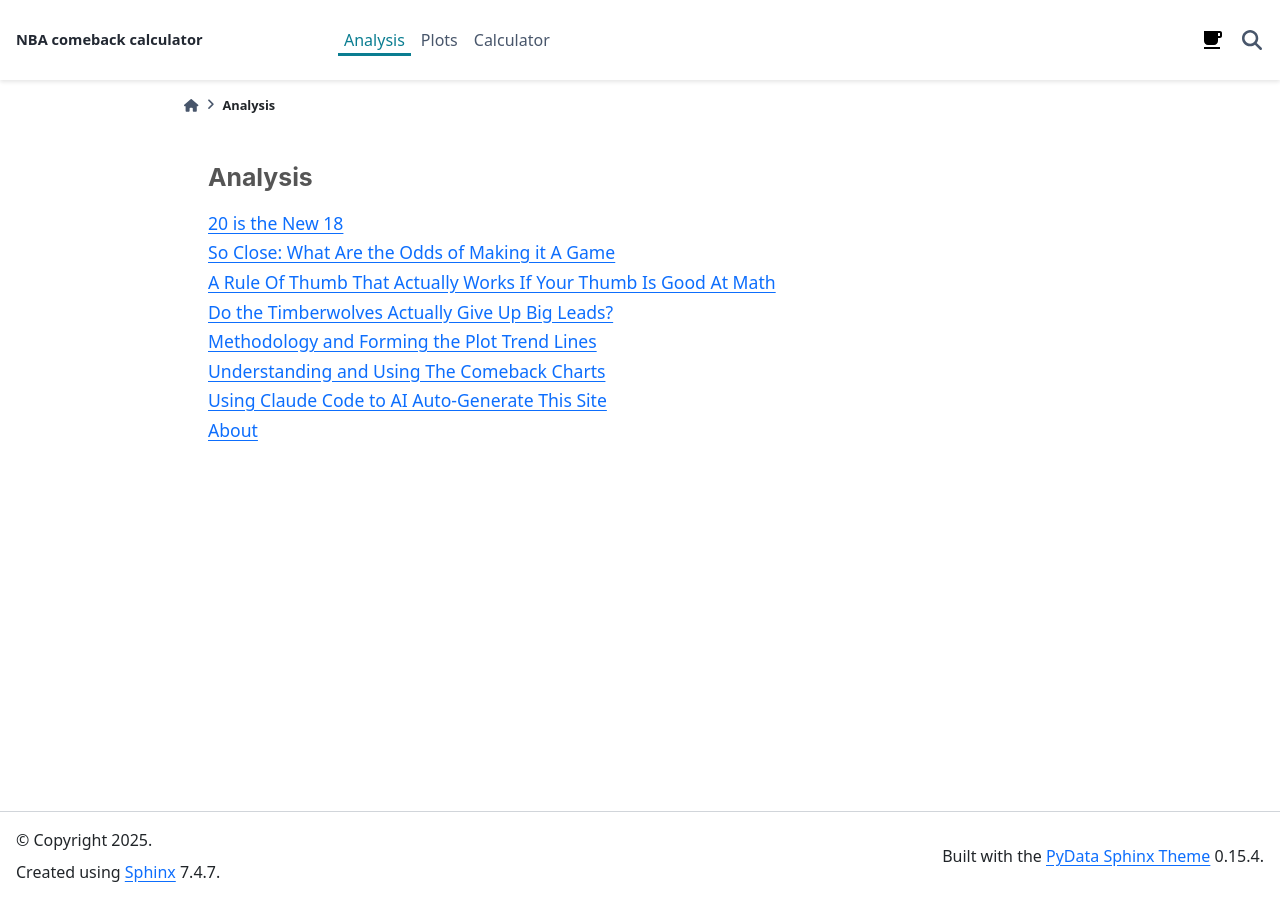
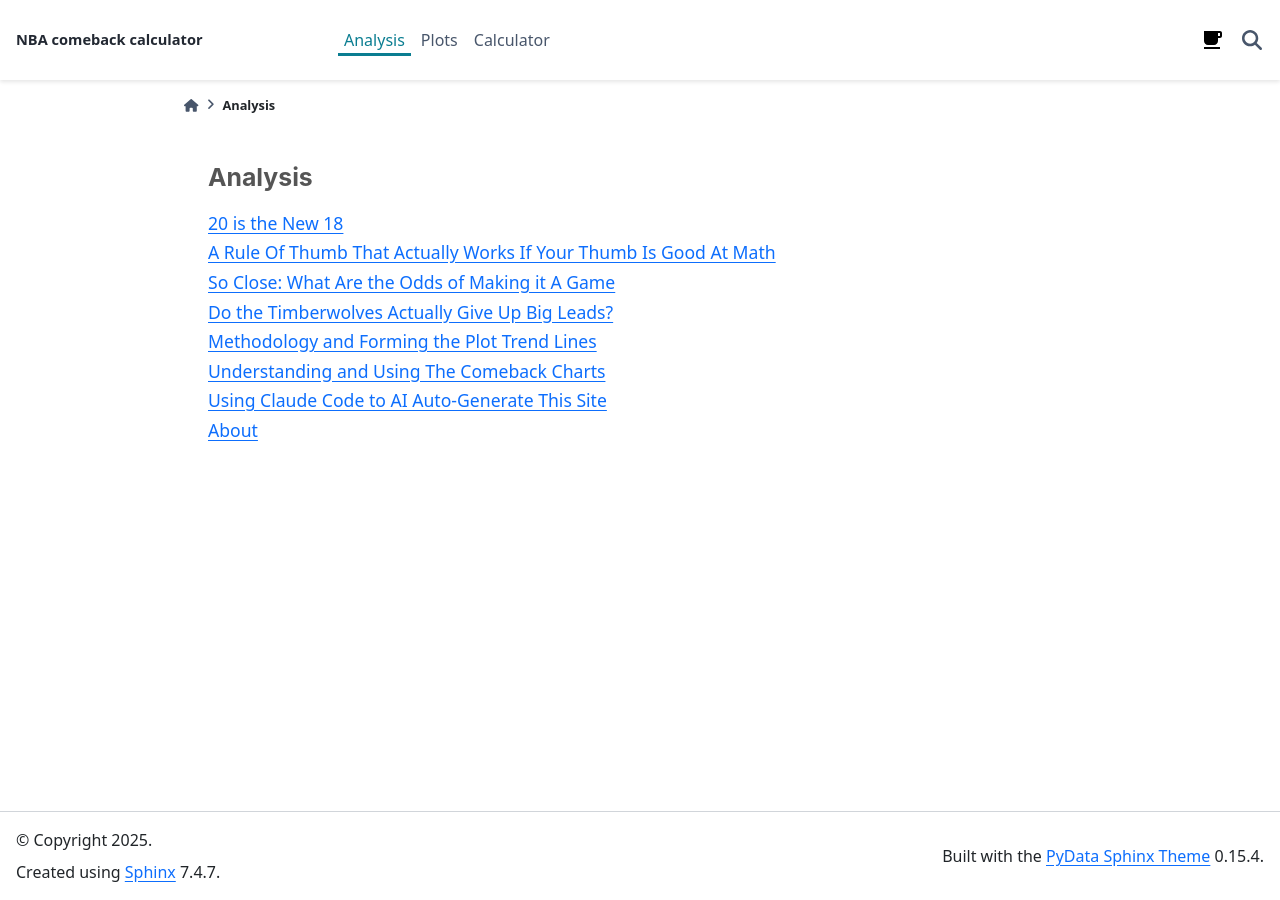
Before and after one commit to nba-comeback-calculator/nba-comeback-calculator, a Sphinx documentation site: the page built from docs/frontend/source/analysis/index.rst, in a window 1280 px wide. Built offline with Sphinx 7.4.7 and the PyData theme 0.15.4, drawn with Linux system fonts in a browser that asks for light colours; nearby versions of some CDN libraries; comment, search, counter and statistics services are not loaded.

Commit message:
DOCS: edits.

```diff
--- a/docs/frontend/source/analysis/index.rst
+++ b/docs/frontend/source/analysis/index.rst
@@ -8,8 +8,8 @@ Analysis
    :maxdepth: 1
 
    20_is_new_18
+   rule_of_thumb_that_actually_works
    close_making_it_a_game
-   rule_of_thumb_that_actually_works
    do_the_twolves_give_up_big_leads
    methodology_forming_the_plot_trend_lines
    understanding_and_using_the_plots
```
